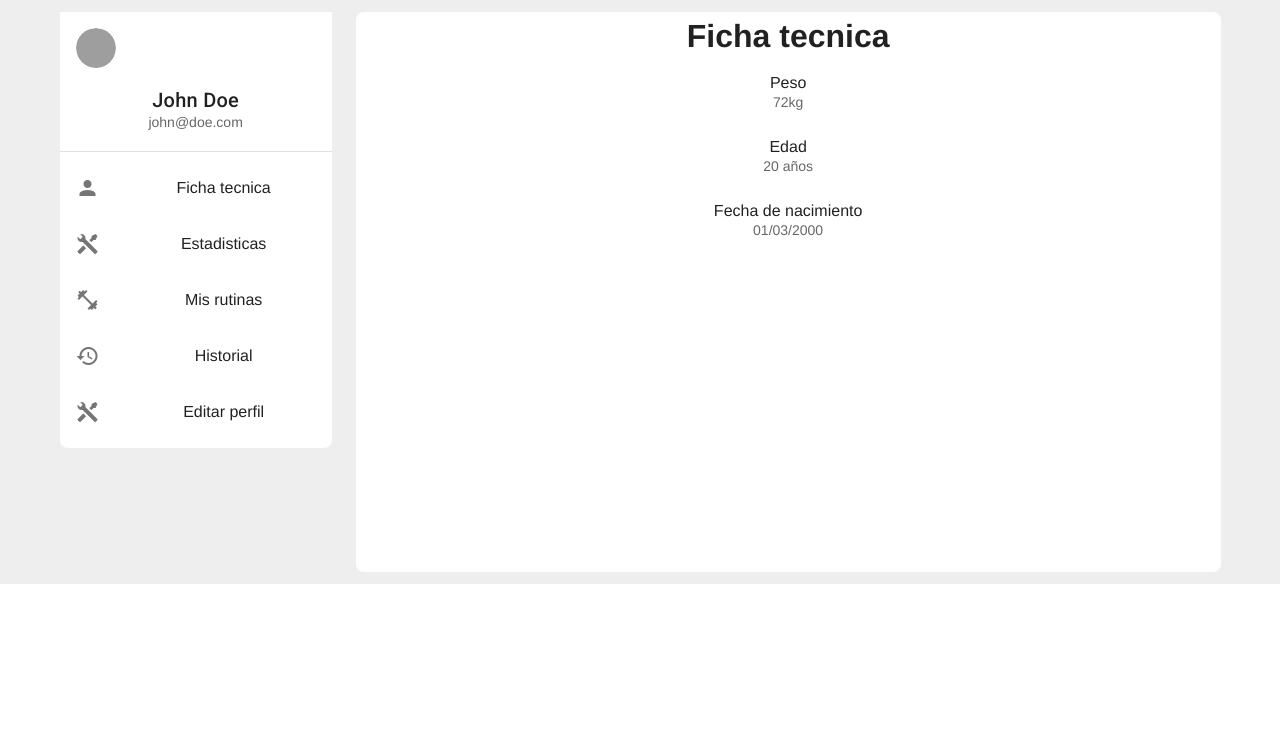
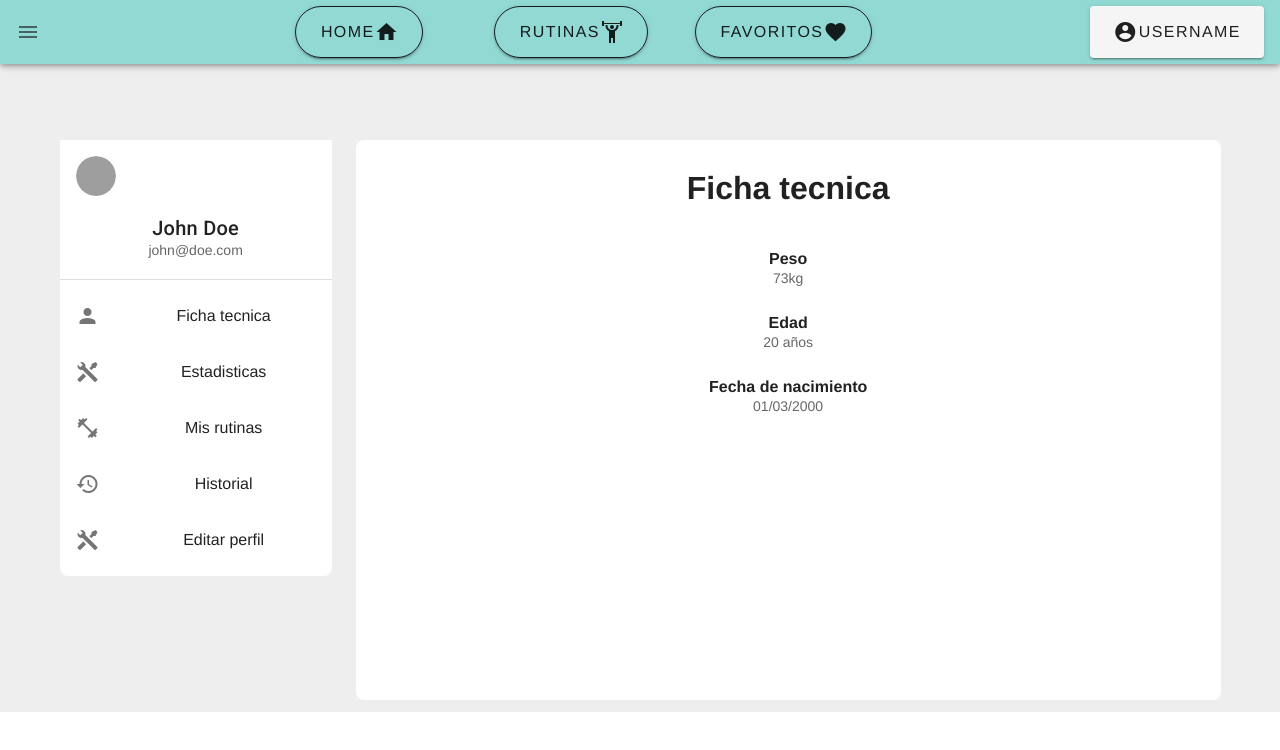
Before and after one commit to daguichi/mygym-web, a Vue app: page /profile in a window 1280 px wide. Shown: the top 750 px of the page. Built offline with nearby package versions, Linux system fonts and the light colour scheme; grey boxes are pictures that could not be loaded.

Commit message:
organizacion del perfil & navbar agregada a perfil

```diff
--- a/src/App.vue
+++ b/src/App.vue
@@ -16,7 +16,7 @@ export default {
   },
   computed: {
     shouldShowBar(){
-      return this.$route.path === '/routines' || this.$route.path === '/favorites' || this.$route.path === '/home';
+      return this.$route.path === '/routines' || this.$route.path === '/favorites' || this.$route.path === '/home' || this.$route.path === '/profile';
     },
     showNavBar(){
       return this.shouldShowBar;
--- a/src/store/profile.js
+++ b/src/store/profile.js
@@ -7,4 +7,14 @@ export default {
     { icon: "mdi-history", title: "Historial", route: "historial" },
     { icon: "mdi-tools", title: "Editar perfil", route: "editarperfil" },
   ],
+  fichaTecnica: [
+    { title: "Peso", content: "73kg"},
+    { title: "Edad", content: "20 años"},
+    { title: "Fecha de nacimiento", content: "01/03/2000"},
+  ],
+  estadisticas: [
+    {title: "Dias ejercitados", content: "5"},
+    {title: "Rutinas", content: "2"},
+    {title: "Motivacion", content: "No eres lo que logras, eres lo que superas"}
+  ]
 };
--- a/src/views/Profile.vue
+++ b/src/views/Profile.vue
@@ -9,7 +9,7 @@
                 <v-list-item>
                   <v-list-item-avatar>
                     <v-img
-                    class="ml-auto"
+                      class="ml-auto"
                       src="https://cdn.vuetifyjs.com/images/john.png"
                     ></v-img>
                   </v-list-item-avatar>
@@ -27,7 +27,7 @@
               <v-divider></v-divider>
 
               <v-list color="transparent">
-                <v-list-item v-for="item in profileSections" :key="item" link>
+                <v-list-item v-for="item in profileSections" :key="item" @click="listRoute(item.route)" link>
                   <v-list-item-icon>
                     <v-icon>{{ item.icon }}</v-icon>
                   </v-list-item-icon>
@@ -42,25 +42,32 @@
           <v-col v-if="editarperfil">
             <v-sheet min-height="70vh" rounded="lg"> </v-sheet>
           </v-col>
+          <v-col v-if="estadisticas">
+            <v-sheet min-height="70vh" rounded="lg">
+              <h1 class="pa-6 font-weight-bold">Estadisticas</h1>
+              <v-list-item v-for="stat in estadisticas" :key="stat" two-line>
+                <v-list-item-content>
+                  <v-list-item-title class="font-weight-bold">
+                    {{ stat.title }}
+                  </v-list-item-title>
+                  <v-list-item-subtitle>
+                    {{ stat.content }}
+                  </v-list-item-subtitle>
+                </v-list-item-content>
+              </v-list-item>
+            </v-sheet>
+          </v-col>
           <v-col v-else>
             <v-sheet min-height="70vh" rounded="lg">
-              <h1 class="font-weight-bold">Ficha tecnica</h1>
-              <v-list-item two-line>
+              <h1 class="pa-6 font-weight-bold">Ficha tecnica</h1>
+              <v-list-item v-for="data in fichaTecnica" :key="data" two-line>
                 <v-list-item-content>
-                  <v-list-item-title>Peso</v-list-item-title>
-                  <v-list-item-subtitle>72kg</v-list-item-subtitle>
-                </v-list-item-content>
-              </v-list-item>
-              <v-list-item two-line>
-                <v-list-item-content>
-                  <v-list-item-title>Edad</v-list-item-title>
-                  <v-list-item-subtitle>20 años</v-list-item-subtitle>
-                </v-list-item-content>
-              </v-list-item>
-              <v-list-item two-line>
-                <v-list-item-content>
-                  <v-list-item-title>Fecha de nacimiento</v-list-item-title>
-                  <v-list-item-subtitle>01/03/2000</v-list-item-subtitle>
+                  <v-list-item-title class="font-weight-bold">{{
+                    data.title
+                  }}</v-list-item-title>
+                  <v-list-item-subtitle>{{
+                    data.content
+                  }}</v-list-item-subtitle>
                 </v-list-item-content>
               </v-list-item>
             </v-sheet>
@@ -77,6 +84,8 @@ import store from "@/store/profile";
 export default {
   data: () => ({
     profileSections: store.sections,
+    fichaTecnica: store.fichaTecnica,
+    estadisticas: store.estadisticas,
   }),
   props: {
     fichatecnica: Boolean,
@@ -85,6 +94,7 @@ export default {
     historial: Boolean,
     editarperfil: Boolean,
   },
-  components: { },
+
+  components: {  },
 };
 </script>
```
